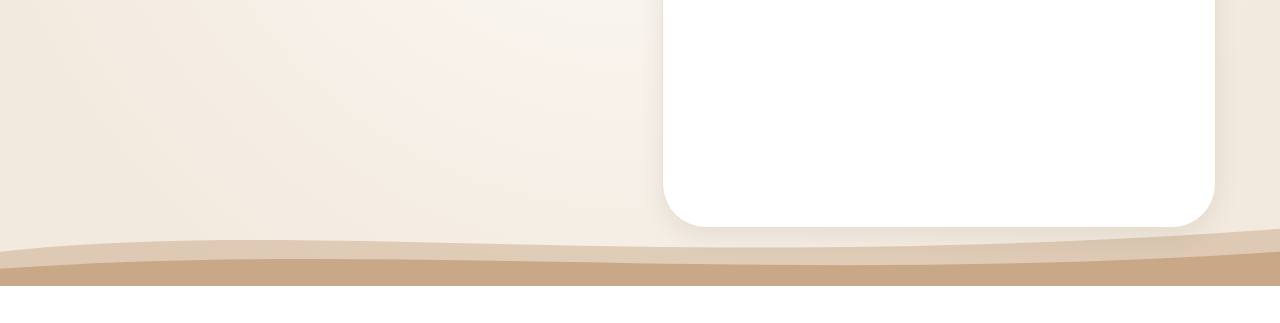
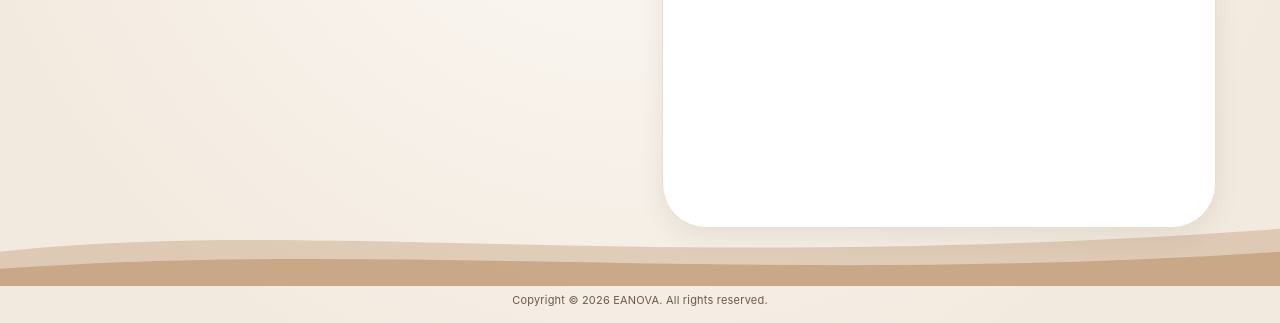
Before and after one commit to ehabrm/falcom-smart-cards, a plain HTML site: page index.html in a window 1280 px wide. Shown: the part 514-837 px from the top of the page. Before the commit the page ends 800 px from the top, so only its background shows below. Drawn offline with Linux system fonts and the light colour scheme; no server answers.

Commit message:
Update index.html

```diff
--- a/index.html
+++ b/index.html
@@ -76,6 +76,7 @@ html[lang=en] h1{font-size:clamp(28px,8.2vw,44px)}html[lang=en] .role{font-size:
 </div>
 <div class="notfound" id="notfound"><h2 id="nfTitle"></h2><p id="nfBody"></p></div>
 </div>
+<footer dir="ltr" style="text-align:center;padding:6px 12px max(14px,env(safe-area-inset-bottom));font-size:11px;letter-spacing:.2px;color:#6b5a45;direction:ltr;position:relative;z-index:1">Copyright &copy; 2026 EANOVA. All rights reserved.</footer>
 <script>
 const API="https://simta-cards-prod.ehabrmcr7.workers.dev";const SLUG="falcom";
 const $=i=>document.getElementById(i);
```
